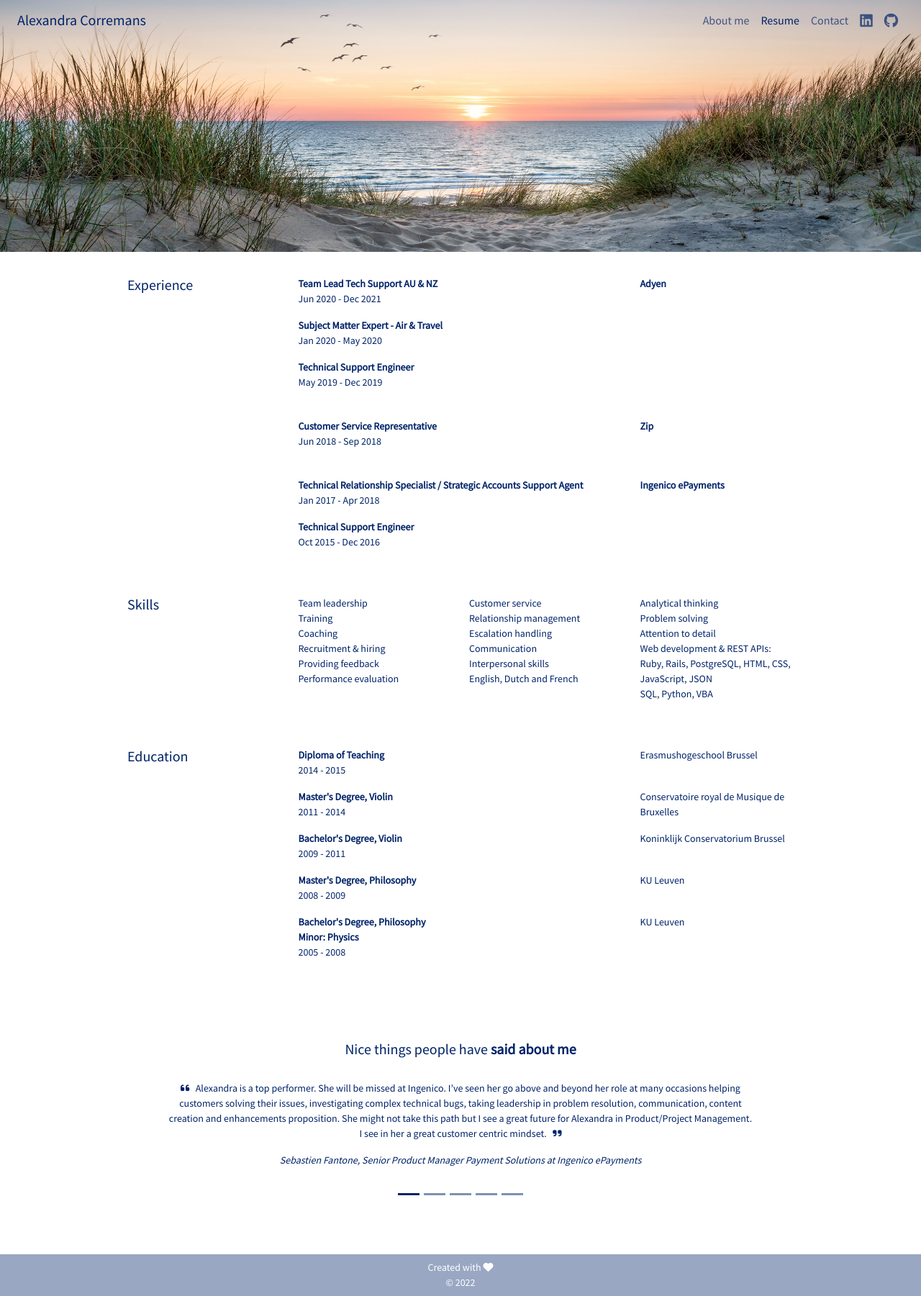
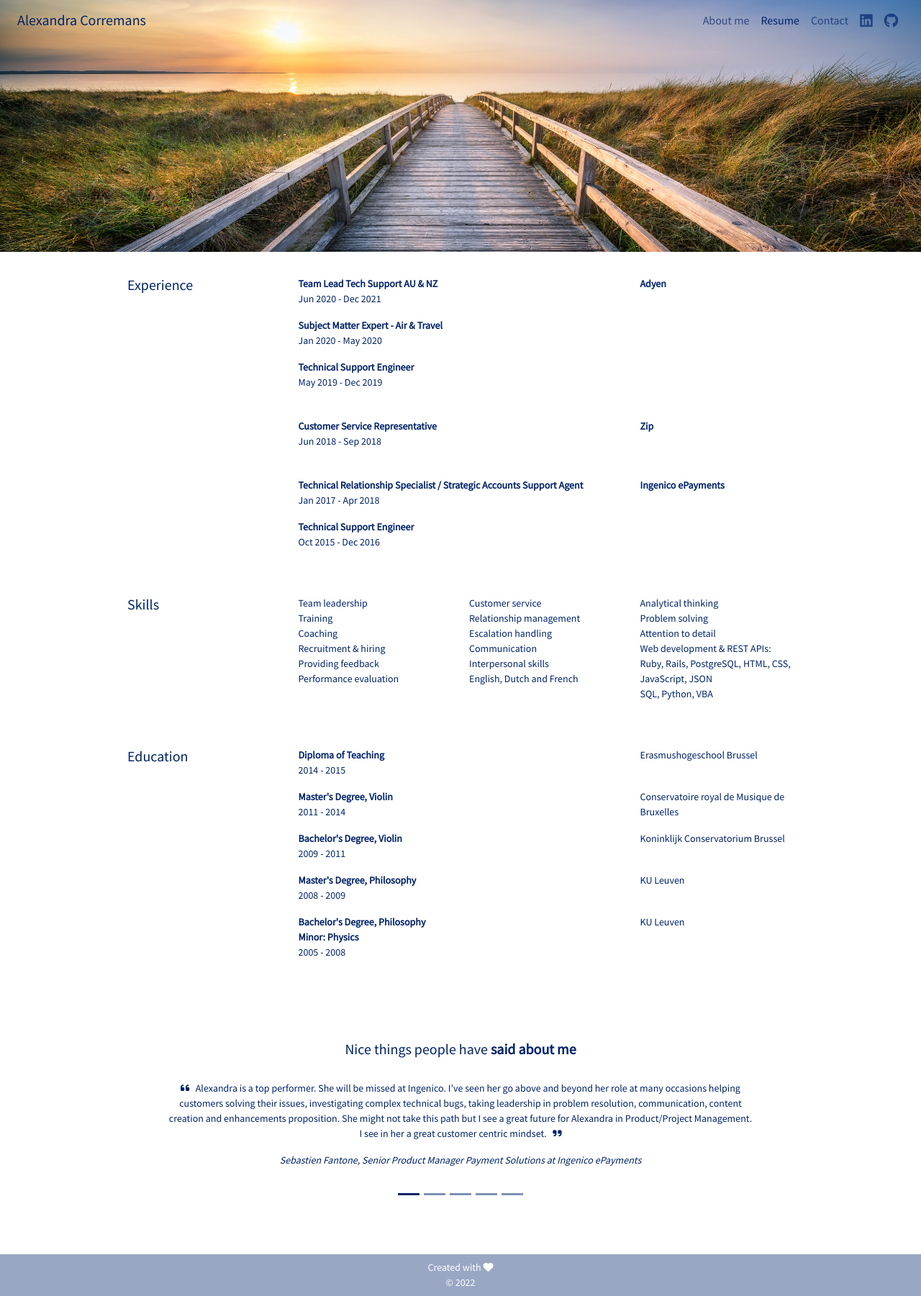
Before and after one commit to alexcorremans/alexcorremans.github.io, a Jekyll site: the page built from resume.html, in a window 1280 px wide. Shown: the whole page at 72% size. Built offline with Jekyll 4.4.1, drawn with Linux system fonts in a browser that asks for light colours; nearby versions of some CDN libraries.

Commit message:
fix background images with default Jekyll template

```diff
--- a/_layouts/default.html
+++ b/_layouts/default.html
@@ -14,7 +14,13 @@
   </head>
   <body class="d-flex flex-column h-100">
     <header>
+      {% if page.nav-name == "bio" %}
+      <div class="container-fluid bio-bg">
+      {% elsif page.nav-name == 'resume' %}
+      <div class="container-fluid resume-bg">
+      {% else %}
       <div class="container-fluid home-bg">
+      {% endif %}
         <nav id="navbar-custom" class="navbar navbar-expand-sm navbar-light">
           <div class="container-fluid">
             <a class="navbar-brand" href="/">Alexandra Corremans</a>
```
